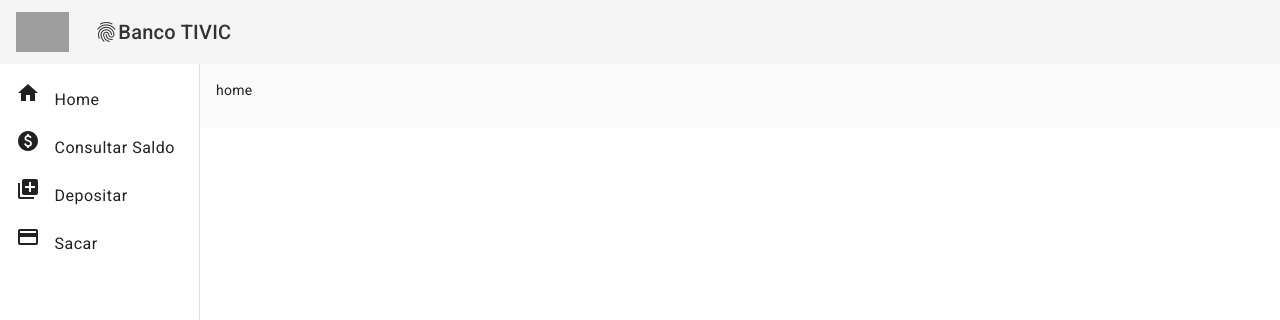
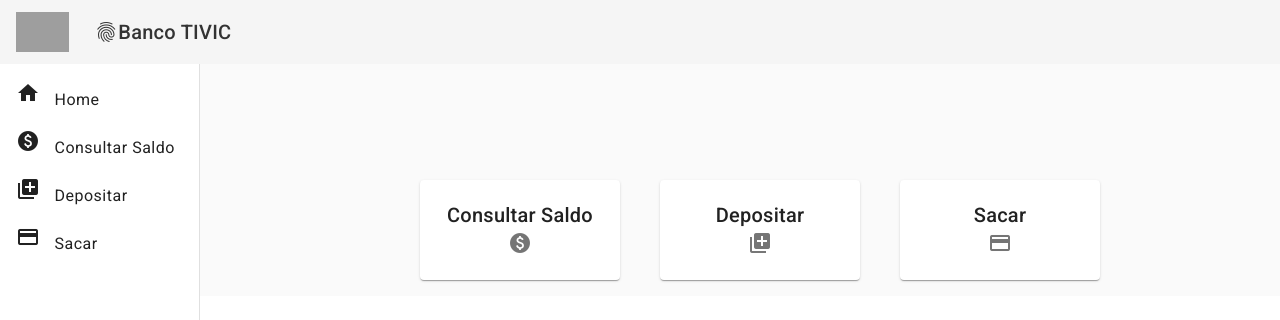
Before and after one commit to brenotainandev/project-tivic-bank, an Angular app in the folder app/frontend/tivic-bank-frontend/: page / in a window 1280 px wide. Shown: the top 320 px of the page. Built offline with nearby package versions, Linux system fonts and the light colour scheme; grey boxes are pictures that could not be loaded.

Commit message:
criando os cards da home, e adicionando as rotas

```diff
--- a/app/frontend/tivic-bank-frontend/src/app/app.module.ts
+++ b/app/frontend/tivic-bank-frontend/src/app/app.module.ts
@@ -17,6 +17,7 @@ import { BalanceComponent } from './views/balance/balance.component';
 import { TransactionComponent } from './componentes/template/transaction/transaction.component';
 import { NavComponent } from './componentes/template/nav/nav.component';
 import { MatCardModule } from  '@angular/material/card';
+import {MatButtonModule} from '@angular/material/button';
 
 @NgModule({
   declarations: [
@@ -36,7 +37,8 @@ import { MatCardModule } from  '@angular/material/card';
     MatToolbarModule,
     MatSidenavModule,
     MatListModule,
-    MatCardModule
+    MatCardModule,
+    MatButtonModule
   ],
   providers: [],
   bootstrap: [AppComponent]
--- a/app/frontend/tivic-bank-frontend/src/app/views/home/home.component.css
+++ b/app/frontend/tivic-bank-frontend/src/app/views/home/home.component.css
@@ -1,5 +1,20 @@
-.home .title {
-  font-size: 5rem;
-  font-weight: 300;
-  line-height: 1.2;
+.home {
+  width: 200px;
+  align-items: center;
+  justify-items: center;
+  justify-content: center;
+  height: 100px;
+  margin-left: 40px;
 }
+
+.homeDiv {
+  display: flex;
+  justify-content: center;
+  align-items: center;
+  padding-top: 100px;
+}
+
+.homeDiv a {
+  color: inherit;
+  text-decoration: none;
+}
--- a/app/frontend/tivic-bank-frontend/src/app/views/home/home.component.html
+++ b/app/frontend/tivic-bank-frontend/src/app/views/home/home.component.html
@@ -1 +1,40 @@
-<p>home</p>
+<div class="homeDiv">
+  <a routerLink="/account/balance">
+    <mat-card class="home mat-elevation-z5" routerLink="/account/balance">
+      <mat-card-title class="title">
+        Consultar Saldo
+      </mat-card-title>
+      <mat-card-subtitle class="subtitle">
+        <div class="material-icons">
+          paid
+        </div>
+      </mat-card-subtitle>
+    </mat-card>
+  </a>
+
+  <a routerLink="/account/deposit">
+    <mat-card class="home mat-elevation-z5" routerLink="/account/deposit">
+      <mat-card-title class="title">
+        Depositar
+      </mat-card-title>
+      <mat-card-subtitle class="subtitle">
+        <div class="material-icons">
+          my_library_add
+        </div>
+      </mat-card-subtitle>
+    </mat-card>
+  </a>
+
+  <a routerLink="/account/withdrawal">
+    <mat-card class="home mat-elevation-z5" routerLink="/account/withdrawal">
+      <mat-card-title class="title">
+        Sacar
+      </mat-card-title>
+      <mat-card-subtitle class="subtitle">
+        <div class="material-icons">
+          payment
+        </div>
+      </mat-card-subtitle>
+    </mat-card>
+  </a>
+</div>
```
